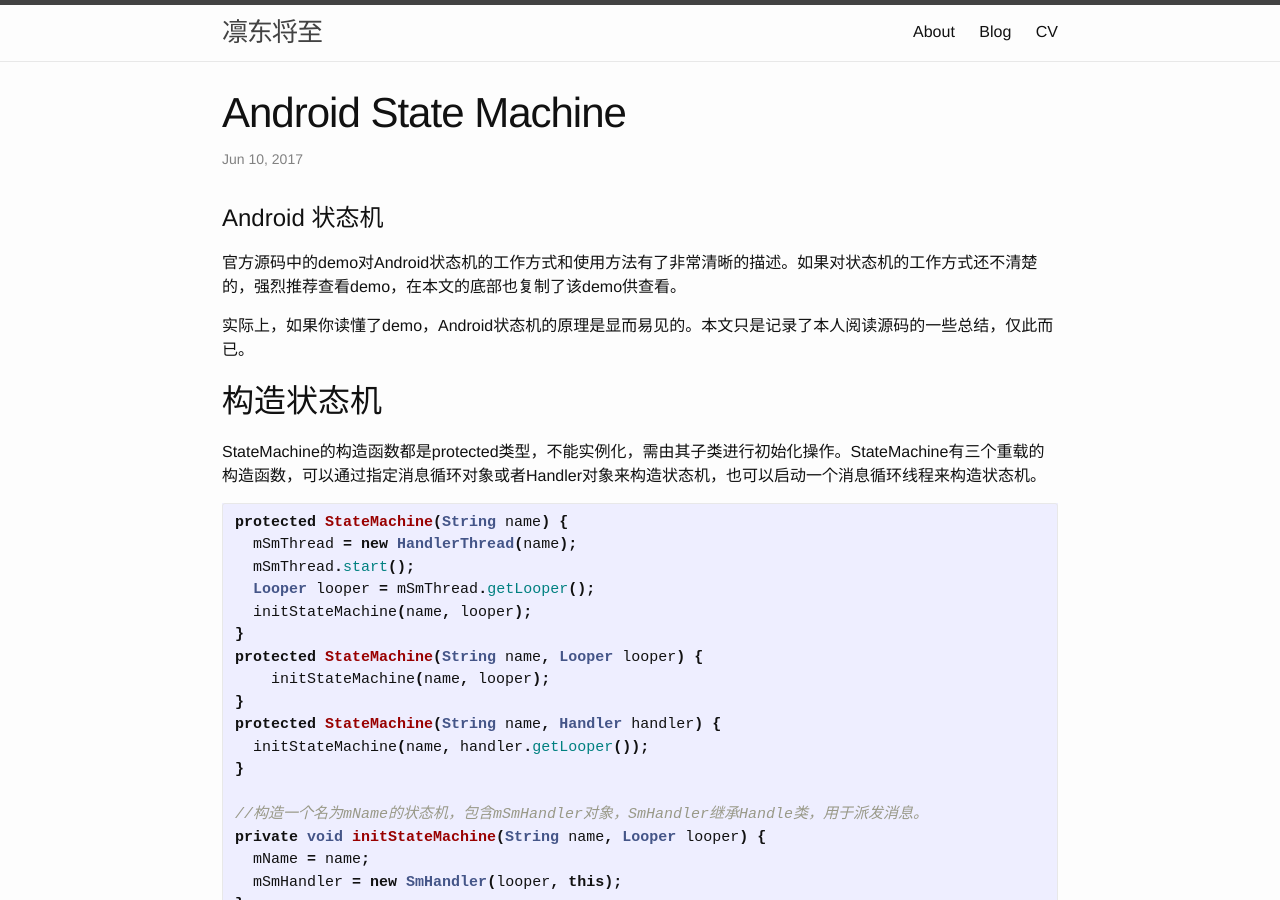
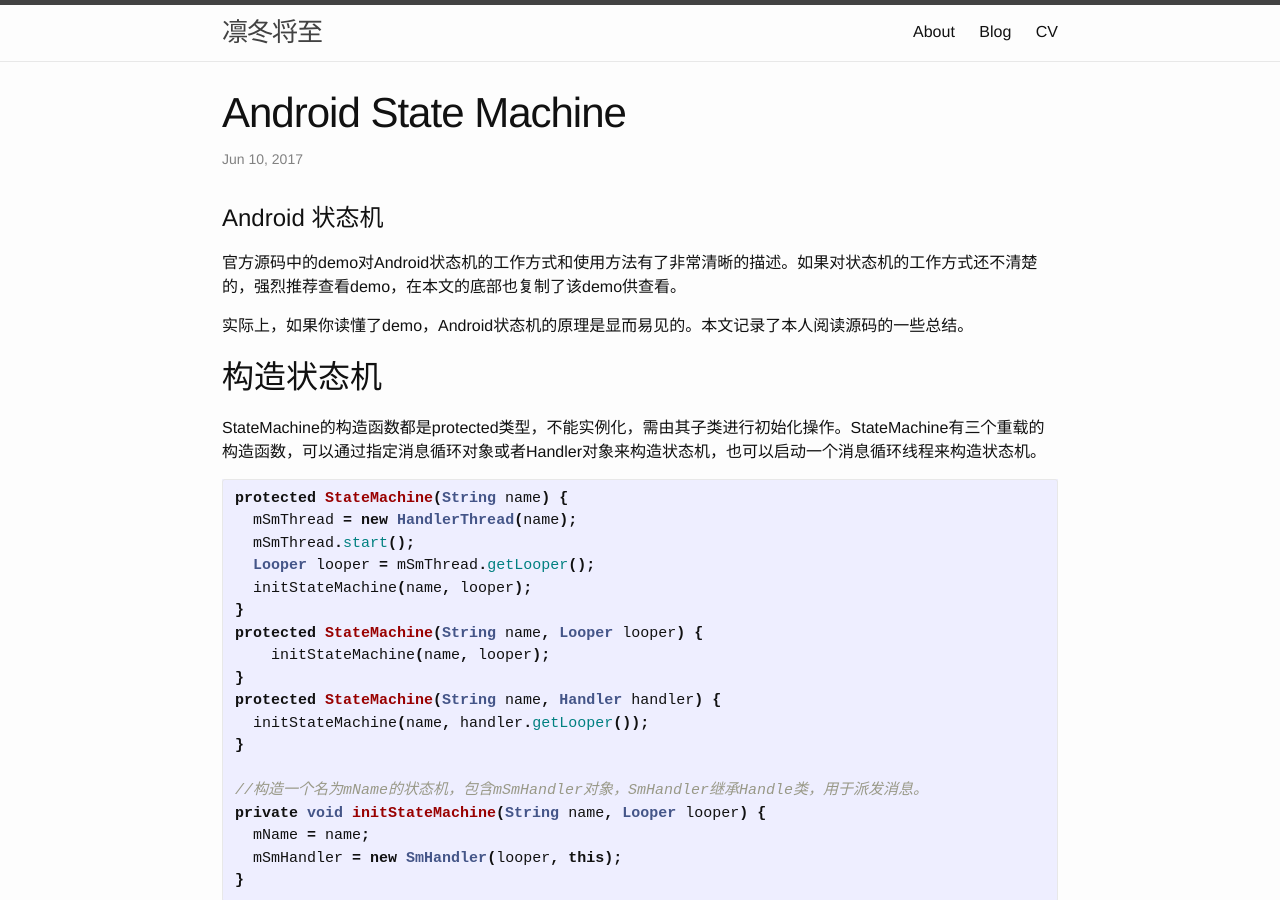
Before and after one commit to t6ui/t6ui.github.io, a Jekyll site: the page built from _posts/2017-06-10-android-state-machine.md, in a window 1280 px wide and 900 px high. Built offline with Jekyll 4.4.1, drawn with Linux system fonts in a browser that asks for light colours.

Commit message:
修改字符串

```diff
--- a/_config.yml
+++ b/_config.yml
@@ -1,6 +1,6 @@
 name: Tang Z, Horrible Cop
 #permalink: /blog/:year/:month/:day/:title
-title: 凛东将至
+title: 凛冬将至
 author: t6ui
 email: tzhchn@163.com
 description: > # this means to ignore newlines until "baseurl:"
--- a/_posts/2017-06-10-android-state-machine.md
+++ b/_posts/2017-06-10-android-state-machine.md
@@ -8,7 +8,7 @@
 
 官方源码中的demo对Android状态机的工作方式和使用方法有了非常清晰的描述。如果对状态机的工作方式还不清楚的，强烈推荐查看demo，在本文的底部也复制了该demo供查看。
 
-实际上，如果你读懂了demo，Android状态机的原理是显而易见的。本文只是记录了本人阅读源码的一些总结，仅此而已。
+实际上，如果你读懂了demo，Android状态机的原理是显而易见的。本文记录了本人阅读源码的一些总结。
 
 ## 构造状态机
 
```
